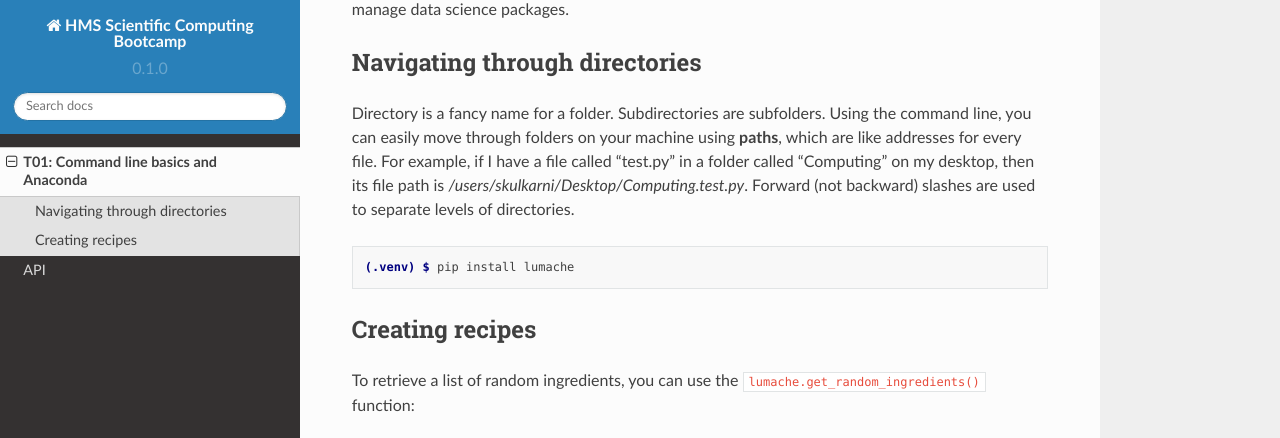
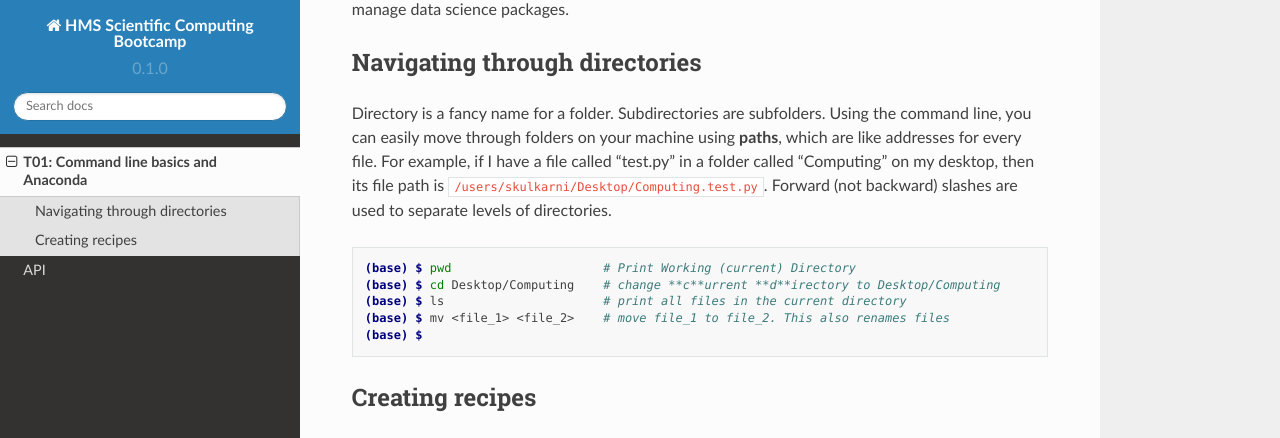
Before and after one commit to sanju99/hms_computing_bootcamp, a Sphinx documentation site: the page built from docs/source/t01.rst, in a window 1280 px wide and 900 px high, scrolled down 378 px, cut to the strip 0-438 px from the top of the window. Built offline with Sphinx 7.4.7 and the Read the Docs theme 2.0.0, drawn with Linux system fonts in a browser that asks for light colours.

Commit message:
Update t01.rst

```diff
--- a/docs/source/t01.rst
+++ b/docs/source/t01.rst
@@ -9,11 +9,15 @@ For Mac users, the command line is an application called **Terminal**. On Window
 Navigating through directories
 ----------------
 
-Directory is a fancy name for a folder. Subdirectories are subfolders. Using the command line, you can easily move through folders on your machine using **paths**, which are like addresses for every file. For example, if I have a file called "test.py" in a folder called "Computing" on my desktop, then its file path is `/users/skulkarni/Desktop/Computing.test.py`. Forward (not backward) slashes are used to separate levels of directories.
+Directory is a fancy name for a folder. Subdirectories are subfolders. Using the command line, you can easily move through folders on your machine using **paths**, which are like addresses for every file. For example, if I have a file called "test.py" in a folder called "Computing" on my desktop, then its file path is ``/users/skulkarni/Desktop/Computing.test.py``. Forward (not backward) slashes are used to separate levels of directories.
 
 .. code-block:: console
 
-   (.venv) $ pip install lumache
+   (base) $ pwd                     # Print Working (current) Directory
+   (base) $ cd Desktop/Computing    # change **c**urrent **d**irectory to Desktop/Computing
+   (base) $ ls                      # print all files in the current directory
+   (base) $ mv <file_1> <file_2>    # move file_1 to file_2. This also renames files
+   (base) $
 
 Creating recipes
 ----------------
```
